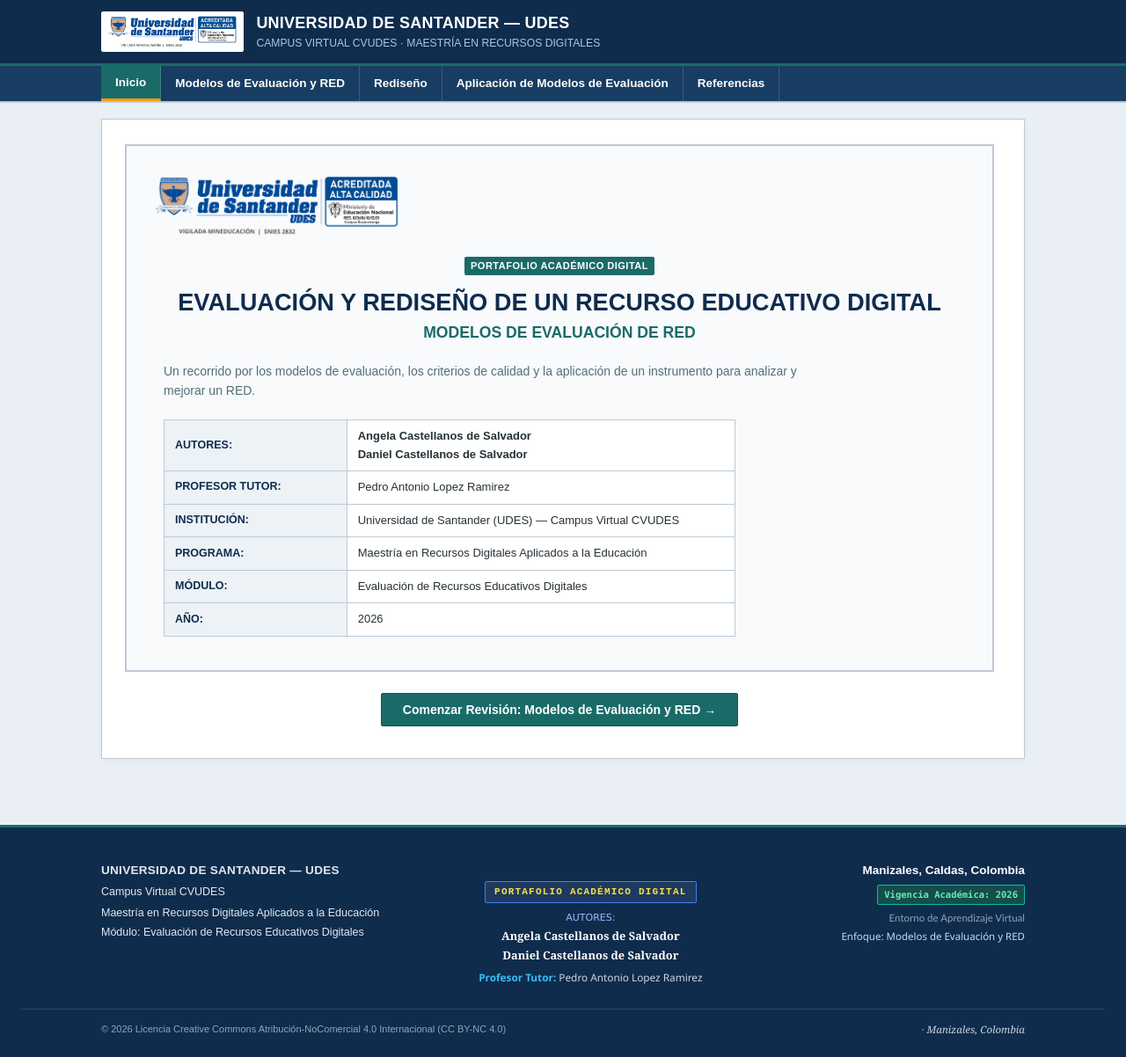
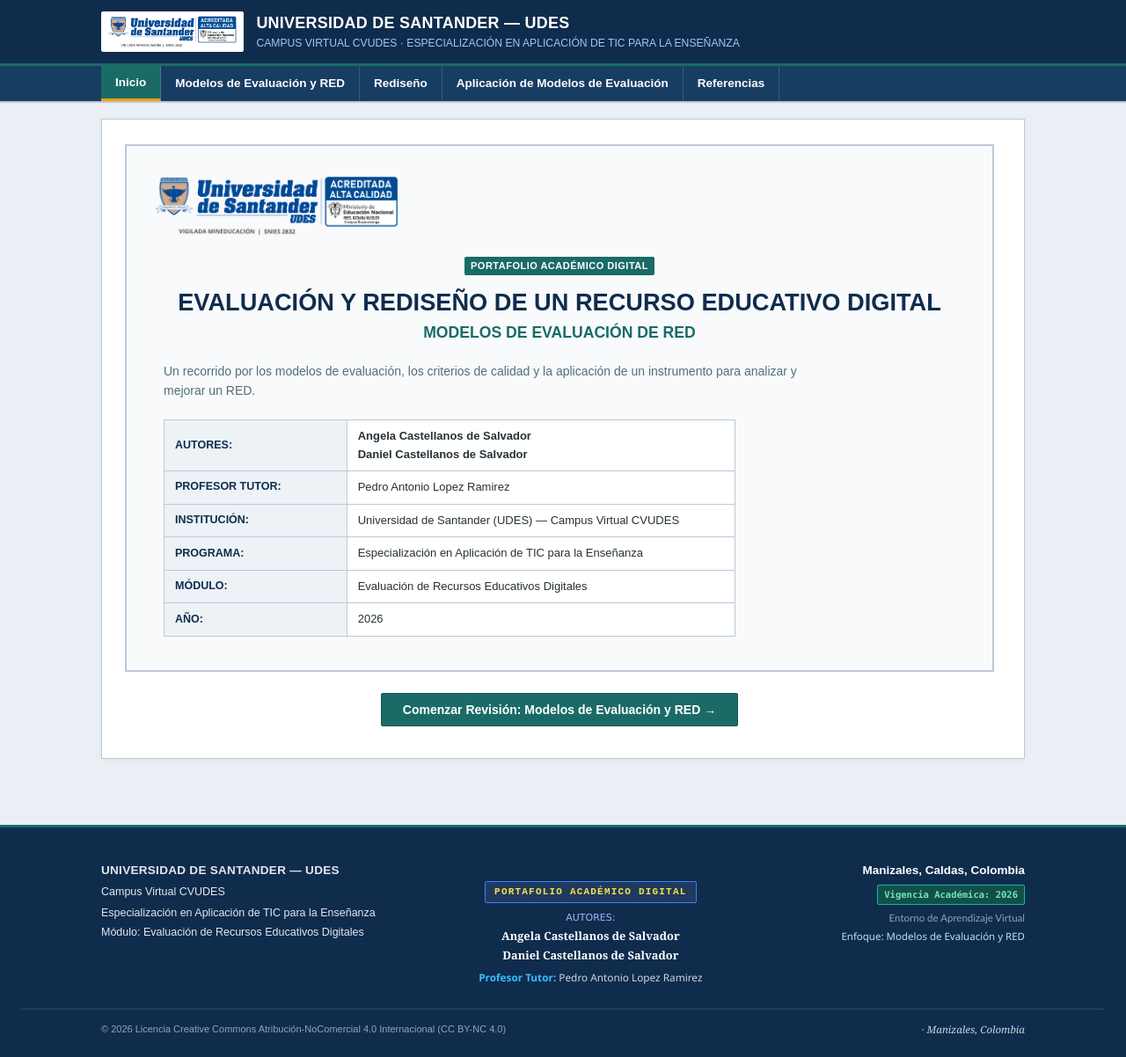
Before and after one commit to sarra232/angelas-project, a React (Vite) app: page / in a window 1280 px wide. Shown: the whole page at 88% size. Built offline with nearby package versions, Linux system fonts and the light colour scheme; the HTML template or start-up script is replaced by a standard one.

Commit message:
feat: add Footer and Navbar components alongside initial portfolio data

```diff
--- a/src/components/Footer.jsx
+++ b/src/components/Footer.jsx
@@ -9,7 +9,7 @@
           <h4 className="wix-footer-inst-title">UNIVERSIDAD DE SANTANDER — UDES</h4>
           <p className="wix-footer-campus">Campus Virtual CVUDES</p>
           <p className="wix-footer-program">
-            Maestría en Recursos Digitales Aplicados a la Educación
+            Especialización en Aplicación de TIC para la Enseñanza
           </p>
           <p className="wix-footer-module">
             Módulo: Evaluación de Recursos Educativos Digitales
--- a/src/components/Navbar.jsx
+++ b/src/components/Navbar.jsx
@@ -23,7 +23,7 @@
             />
             <div className="wix-header-text">
               <h1>UNIVERSIDAD DE SANTANDER — UDES</h1>
-              <span>CAMPUS VIRTUAL CVUDES · MAESTRÍA EN RECURSOS DIGITALES</span>
+              <span>CAMPUS VIRTUAL CVUDES · ESPECIALIZACIÓN EN APLICACIÓN DE TIC PARA LA ENSEÑANZA</span>
             </div>
           </div>
         </div>
--- a/src/data/portfolioData.js
+++ b/src/data/portfolioData.js
@@ -23,7 +23,7 @@
       "Daniel Castellanos de Salvador"
     ],
     teacher: "Pedro Antonio Lopez Ramirez",
-    program: "Maestría en Recursos Digitales Aplicados a la Educación",
+    program: "Especialización en Aplicación de TIC para la Enseñanza",
     module: "Evaluación de Recursos Educativos Digitales"
   },
 
```
